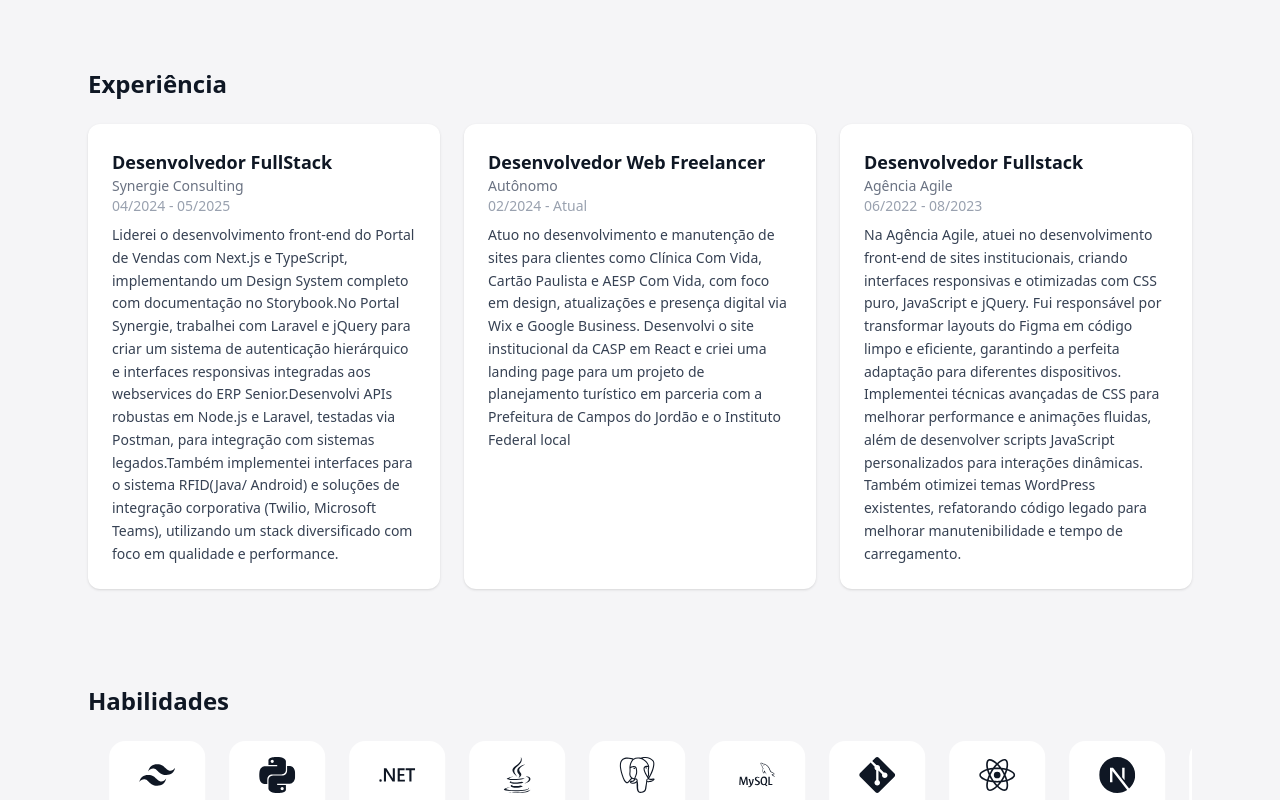
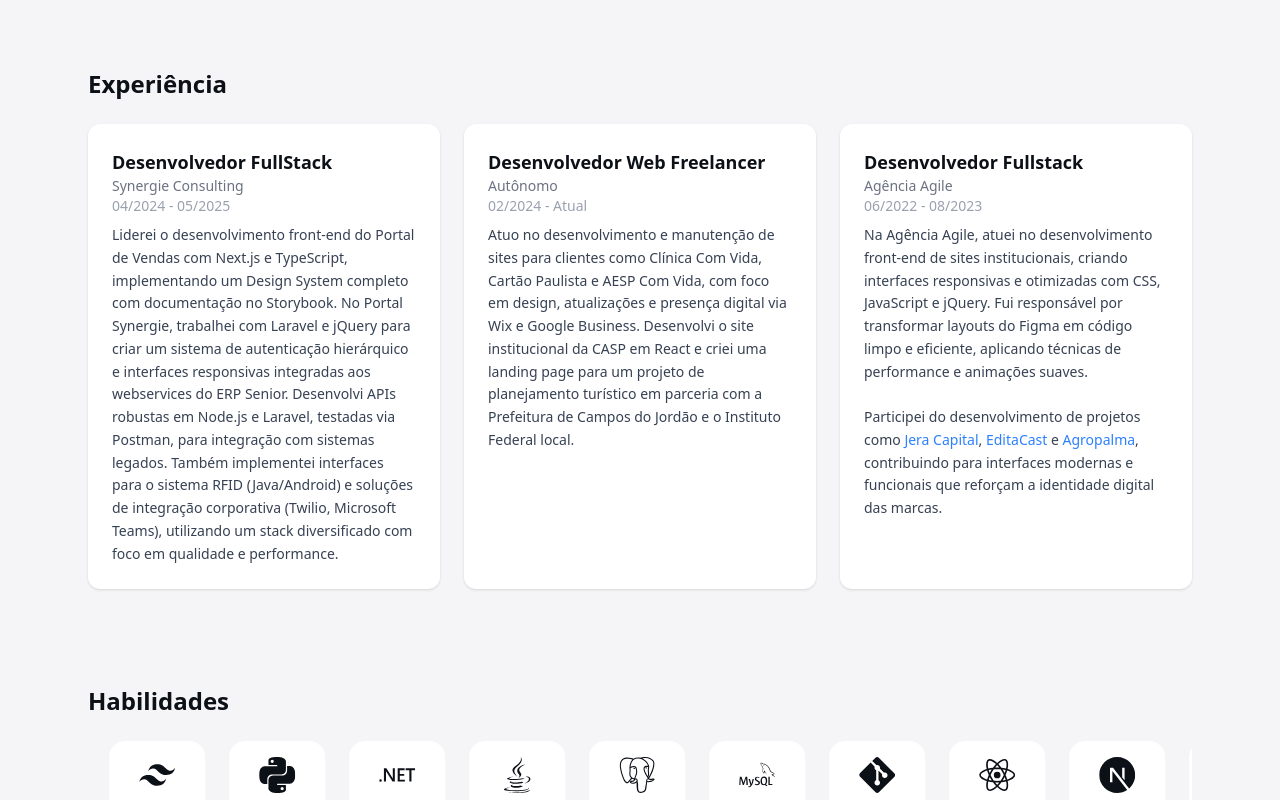
Before and after one commit to Davi-France/portfolio, a Next.js app: page / in a window 1280 px wide. Shown: the part 980-1780 px from the top of the page. Built offline with nearby package versions, Linux system fonts and the light colour scheme.

Commit message:
ajuste na fonte

```diff
--- a/app/globals.css
+++ b/app/globals.css
@@ -81,4 +81,8 @@
   .container {
     max-width: 72rem;
   }
+
+  body {
+    color: #0c1017;
+  }
 }
--- a/components/experience.tsx
+++ b/components/experience.tsx
@@ -1,15 +1,29 @@
 "use client"
-import { motion } from 'framer-motion'
+import { motion } from "framer-motion"
 
 const experiences = [
     {
-        title: 'Desenvolvedor FullStack', company: 'Synergie Consulting', period: '04/2024 - 05/2025', desc: 'Liderei o desenvolvimento front-end do Portal de Vendas com Next.js e TypeScript, implementando um Design System completo com documentação no Storybook.No Portal Synergie, trabalhei com Laravel e jQuery para criar um sistema de autenticação hierárquico e interfaces responsivas integradas aos webservices do ERP Senior.Desenvolvi APIs robustas em Node.js e Laravel, testadas via Postman, para integração com sistemas legados.Também implementei interfaces para o sistema RFID(Java/ Android) e soluções de integração corporativa (Twilio, Microsoft Teams), utilizando um stack diversificado com foco em qualidade e performance.'
+        title: "Desenvolvedor FullStack",
+        company: "Synergie Consulting",
+        period: "04/2024 - 05/2025",
+        desc: "Liderei o desenvolvimento front-end do Portal de Vendas com Next.js e TypeScript, implementando um Design System completo com documentação no Storybook. No Portal Synergie, trabalhei com Laravel e jQuery para criar um sistema de autenticação hierárquico e interfaces responsivas integradas aos webservices do ERP Senior. Desenvolvi APIs robustas em Node.js e Laravel, testadas via Postman, para integração com sistemas legados. Também implementei interfaces para o sistema RFID (Java/Android) e soluções de integração corporativa (Twilio, Microsoft Teams), utilizando um stack diversificado com foco em qualidade e performance."
     },
     {
-        title: 'Desenvolvedor Web Freelancer', company: 'Autônomo', period: '02/2024 - Atual', desc: 'Atuo no desenvolvimento e manutenção de sites para clientes como Clínica Com Vida, Cartão Paulista e AESP Com Vida, com foco em design, atualizações e presença digital via Wix e Google Business. Desenvolvi o site institucional da CASP em React e criei uma landing page para um projeto de planejamento turístico em parceria com a Prefeitura de Campos do Jordão e o Instituto Federal local'
+        title: "Desenvolvedor Web Freelancer",
+        company: "Autônomo",
+        period: "02/2024 - Atual",
+        desc: "Atuo no desenvolvimento e manutenção de sites para clientes como Clínica Com Vida, Cartão Paulista e AESP Com Vida, com foco em design, atualizações e presença digital via Wix e Google Business. Desenvolvi o site institucional da CASP em React e criei uma landing page para um projeto de planejamento turístico em parceria com a Prefeitura de Campos do Jordão e o Instituto Federal local."
     },
     {
-        title: 'Desenvolvedor Fullstack', company: 'Agência Agile', period: '06/2022 - 08/2023', desc: 'Na Agência Agile, atuei no desenvolvimento front-end de sites institucionais, criando interfaces responsivas e otimizadas com CSS puro, JavaScript e jQuery. Fui responsável por transformar layouts do Figma em código limpo e eficiente, garantindo a perfeita adaptação para diferentes dispositivos. Implementei técnicas avançadas de CSS para melhorar performance e animações fluidas, além de desenvolver scripts JavaScript personalizados para interações dinâmicas. Também otimizei temas WordPress existentes, refatorando código legado para melhorar manutenibilidade e tempo de carregamento.'
+        title: "Desenvolvedor Fullstack",
+        company: "Agência Agile",
+        period: "06/2022 - 08/2023",
+        desc: `Na Agência Agile, atuei no desenvolvimento front-end de sites institucionais, criando interfaces responsivas e otimizadas com CSS, JavaScript e jQuery. Fui responsável por transformar layouts do Figma em código limpo e eficiente, aplicando técnicas de performance e animações suaves. <br/><br/>
+    Participei do desenvolvimento de projetos como
+    <a href="https://jeracapital.com.br/" target="_blank" rel="noopener noreferrer" class="text-blue-500 hover:underline font-medium">Jera Capital</a>,
+    <a href="https://editacast.com.br/" target="_blank" rel="noopener noreferrer" class="text-blue-500 hover:underline font-medium">EditaCast</a> e
+    <a href="https://www.agropalma.com.br/" target="_blank" rel="noopener noreferrer" class="text-blue-500 hover:underline font-medium">Agropalma</a>,
+    contribuindo para interfaces modernas e funcionais que reforçam a identidade digital das marcas.`
     }
 ]
 
@@ -24,11 +38,17 @@
             <h2 className="text-2xl font-semibold mb-6">Experiência</h2>
             <div className="grid grid-cols-1 md:grid-cols-3 gap-6">
                 {experiences.map((exp, i) => (
-                    <div key={i} className="rounded-xl p-6 surface-light dark:surface-dark shadow-sm hover:shadow-md transition">
+                    <div
+                        key={i}
+                        className="rounded-xl p-6 surface-light dark:surface-dark shadow-sm hover:shadow-md transition"
+                    >
                         <h3 className="text-lg font-semibold">{exp.title}</h3>
                         <p className="text-sm text-gray-500 dark:text-gray-400">{exp.company}</p>
                         <p className="text-sm text-gray-400 mb-2">{exp.period}</p>
-                        <p className="text-sm leading-relaxed text-gray-700 dark:text-gray-300">{exp.desc}</p>
+                        <p
+                            className="text-sm leading-relaxed text-gray-700 dark:text-gray-300"
+                            dangerouslySetInnerHTML={{ __html: exp.desc }}
+                        />
                     </div>
                 ))}
             </div>
```
